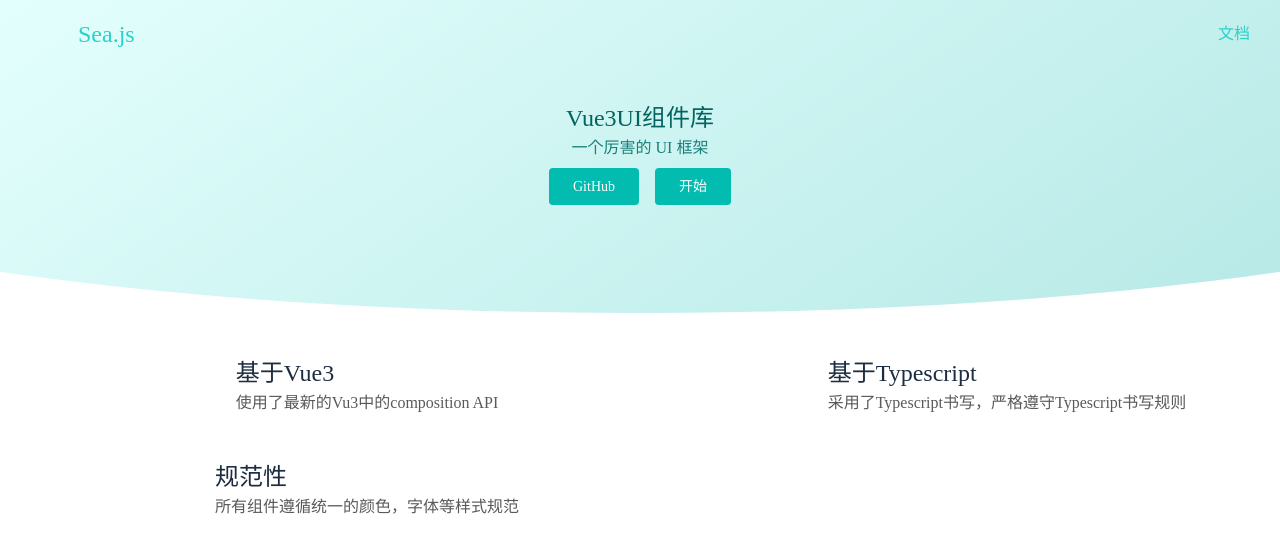
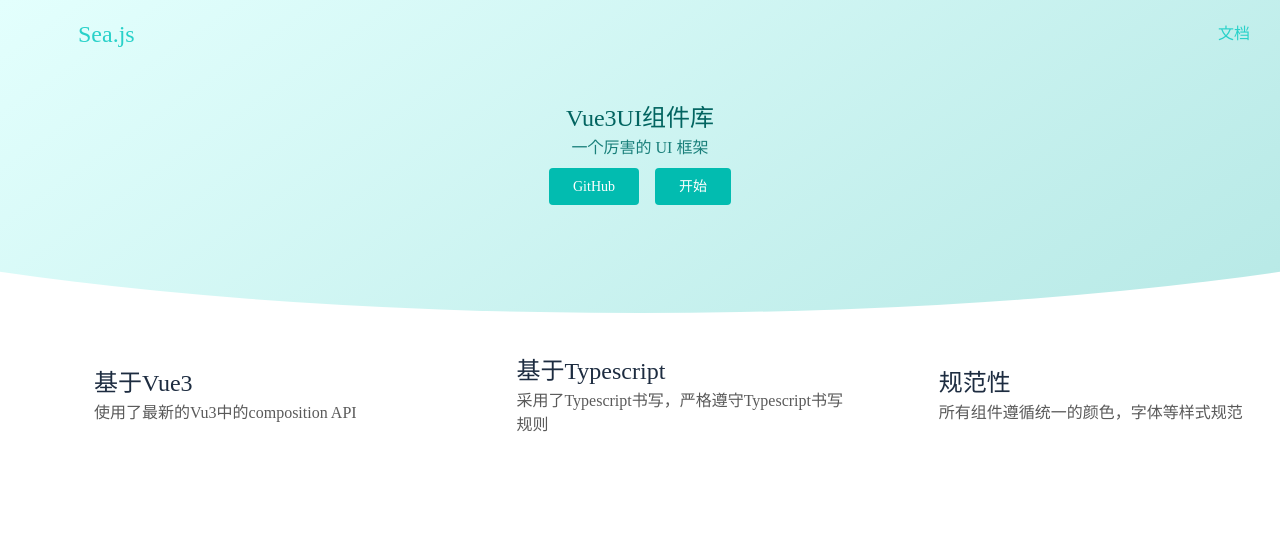
Before and after one commit to yinhaiying/vue3-ts-ui, a Vue app: page / in a window 1280 px wide. Shown: the top 552 px of the page. Built offline with nearby package versions, Linux system fonts and the light colour scheme.

Commit message:
响应式设计

```diff
--- a/src/views/Home.vue
+++ b/src/views/Home.vue
@@ -96,30 +96,55 @@ $color: #026460;
 
 .intro {
   .features {
-    display:flex;
+    display: flex;
     flex-wrap: wrap;
-
+    // justify-content: center;
+    // align-items: center;
     .item {
-      display:flex;
-      width:50%;
+      display: flex;
       justify-content: center;
-      align-items:center;
-      margin-top:40px;
+      align-items: center;
+      margin-top: 40px;
       > svg {
         width: 64px;
         height: 64px;
       }
-      .text{
-        margin-left:30px;
-        .title{
-          font-size:24px;
+      .text {
+        flex:1;
+        margin-left: 30px;
+        .title {
+          font-size: 24px;
         }
-        .desc{
-          font-size:16px;
-          color:rgba(0,0,0,.65)
+        .desc {
+          font-size: 16px;
+          color: rgba(0, 0, 0, 0.65);
         }
       }
     }
   }
 }
 </style>
+
+<style lang="scss" scoped>
+@media all and (max-width: 500px) {
+  .features {
+    width: 400px;
+    justify-content: center;
+    align-items: center;
+  }
+}
+@media all and (min-width: 500px) {
+  .features {
+    .item {
+      width: 50%;
+    }
+  }
+}
+@media all and (min-width: 1200px) {
+  .features {
+    .item {
+      width: 33%;
+    }
+  }
+}
+</style>
```
